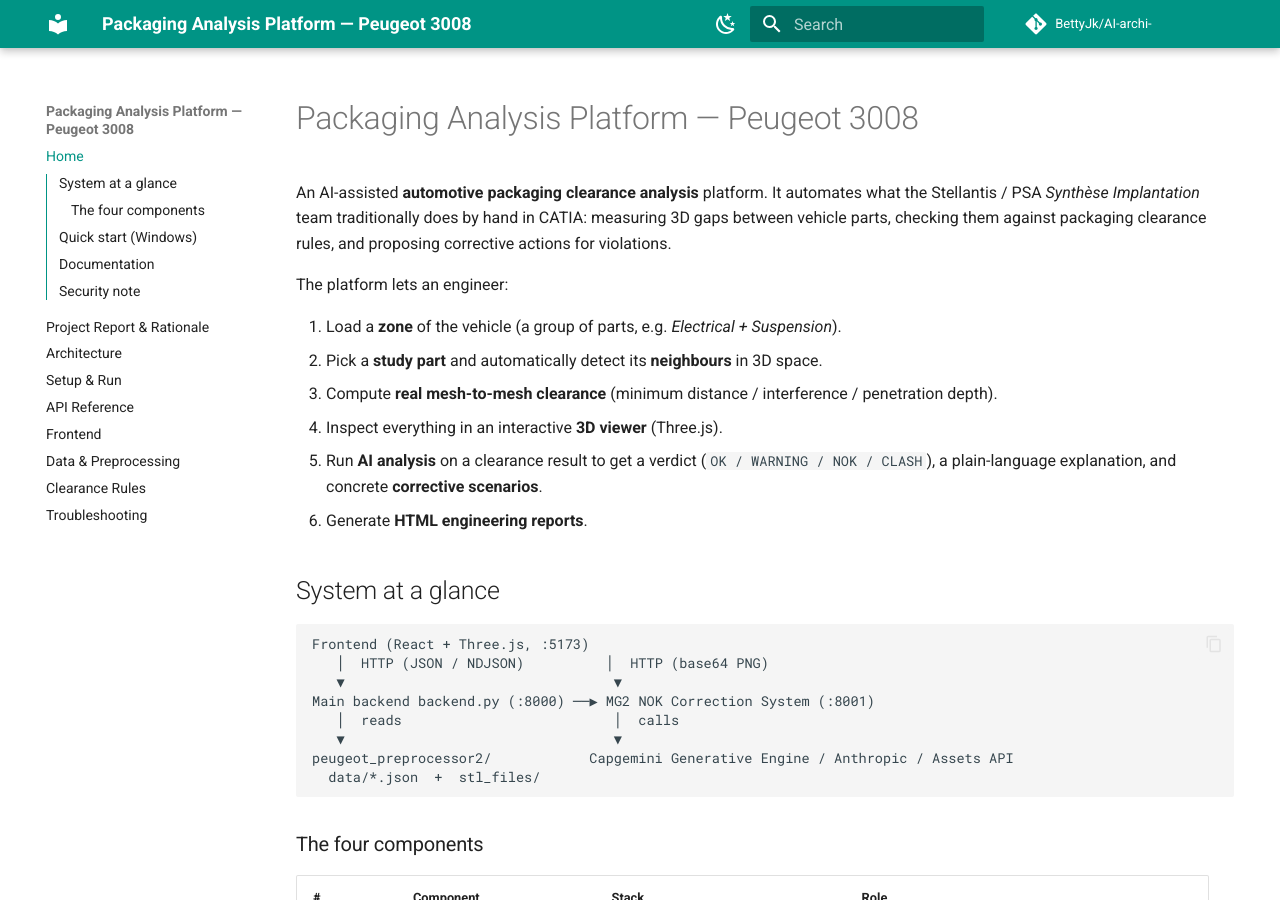
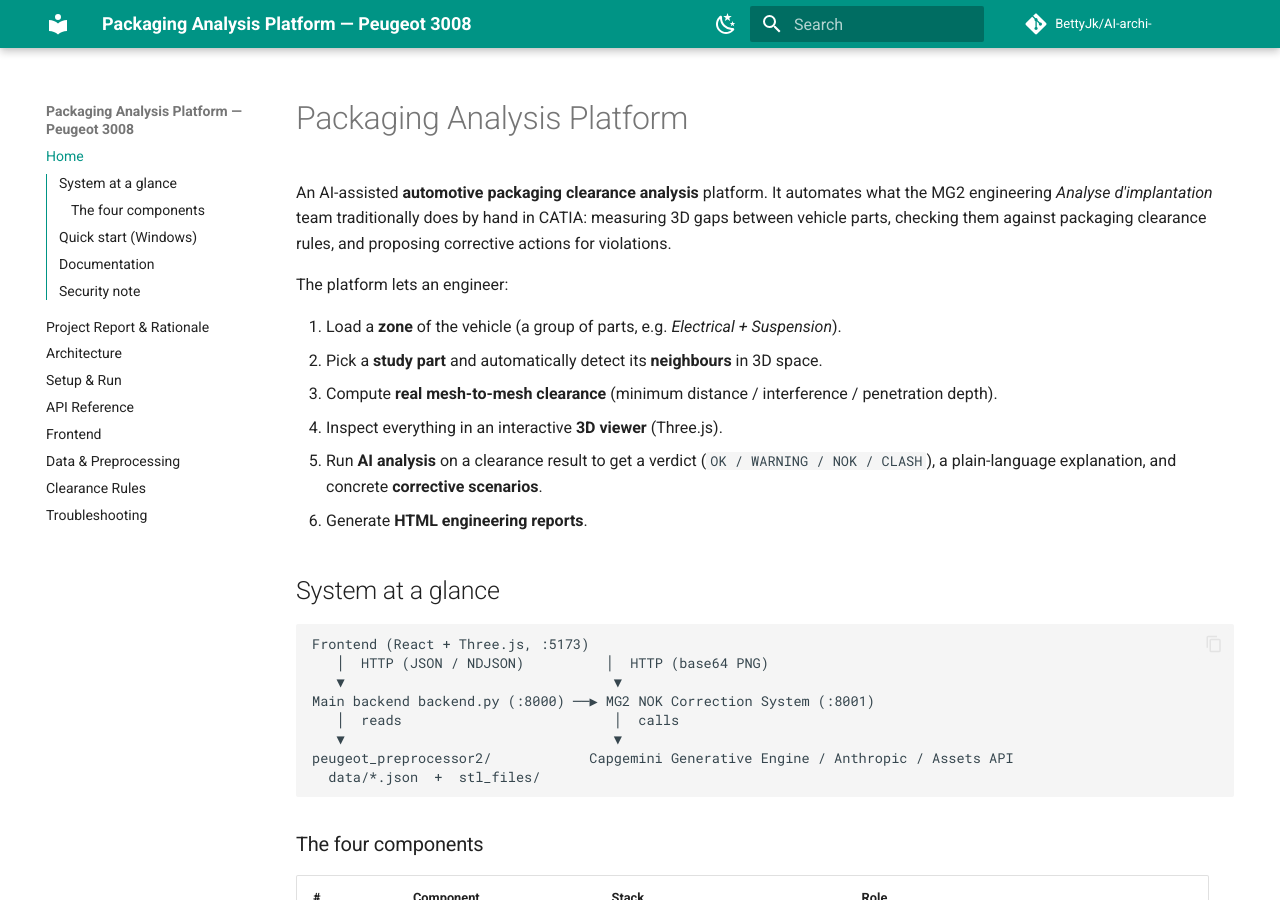
Before and after one commit to BettyJk/AI-archi-, an MkDocs documentation site: the page built from docs/index.md, in a window 1280 px wide and 900 px high. Built offline with MkDocs 1.6.1 and Material for MkDocs 9.7.7, drawn with Linux system fonts in a browser that asks for light colours; comment, search, counter and statistics services are not loaded.

Commit message:
Revise project title and team name in index.md
Updated the project title and corrected the team name in the documentation.

```diff
--- a/docs/index.md
+++ b/docs/index.md
@@ -1,7 +1,7 @@
-# Packaging Analysis Platform — Peugeot 3008
+# Packaging Analysis Platform
 
 An AI-assisted **automotive packaging clearance analysis** platform. It automates what the
-Stellantis / PSA *Synthèse Implantation* team traditionally does by hand in CATIA: measuring
+MG2 engineering  *Analyse d'implantation* team traditionally does by hand in CATIA: measuring
 3D gaps between vehicle parts, checking them against packaging clearance rules, and proposing
 corrective actions for violations.
 
```
